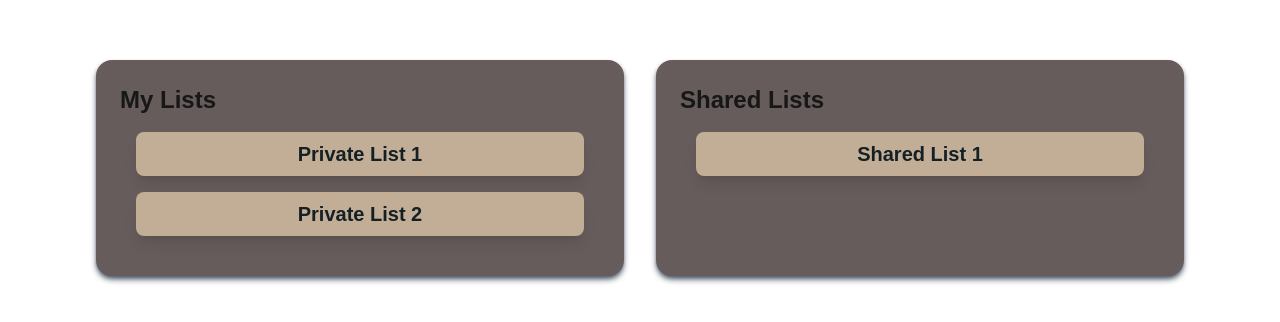
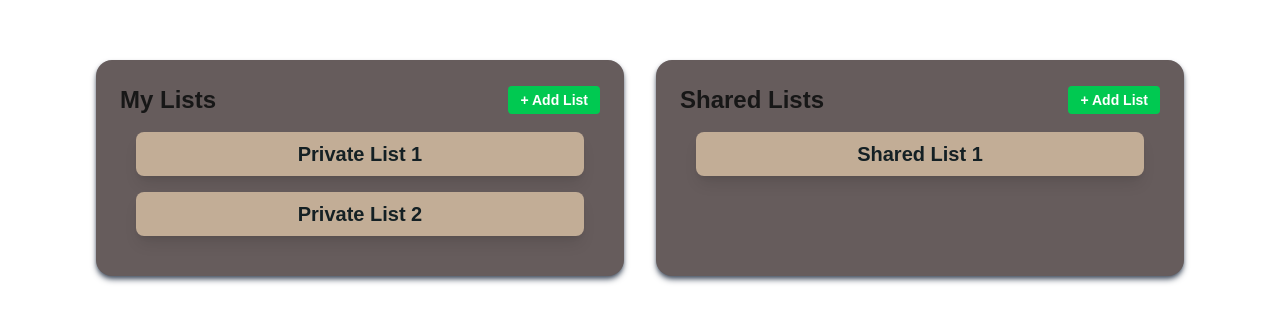
Before and after one commit to janthonii/WatchHat, a Next.js app in the folder watchhat-app/: page /my-lists in a window 1280 px wide. Shown: the part 232-554 px from the top of the page. Built offline with nearby package versions, Linux system fonts and the light colour scheme.

Commit message:
AddingFormStuff

```diff
--- a/watchhat-app/src/app/my-lists/page.tsx
+++ b/watchhat-app/src/app/my-lists/page.tsx
@@ -1,6 +1,9 @@
+'use client'
 import ListItem from "@/components/ListItem";
+import ListPopup from "@/components/ListPopup";
+import React, { useState } from 'react';
 
-const allLists = [
+const userLists = [
     {
         id: 1,
         title: "Private List 1",
@@ -25,22 +28,80 @@ const allLists = [
 ];
 
 const MyLists = () => {
+    const [allLists, setAllLists] = useState(userLists);
+    const [isPopupOpen, setIsPopupOpen] = useState(false);
+    const [popupPosition, setPopupPosition] = useState<'left' | 'right'>('right');
+    const [isAddingSharedList, setIsAddingSharedList] = useState(false);
+    const [newListTitle, setNewListTitle] = useState('');
+
     const privateLists = allLists.filter(list => !list.isShared);
     const sharedLists = allLists.filter(list => list.isShared);
 
+    const handleAddListClick = (isShared: boolean, side: 'left' | 'right') => {
+        setIsAddingSharedList(isShared);
+        setPopupPosition(side);
+        setIsPopupOpen(true);
+    };
+
+    const handleSubmit = (e: React.FormEvent) => {
+        e.preventDefault();
+
+        const newList = {
+            id: Math.max(...allLists.map(l => l.id), 0) + 1,
+            title: newListTitle,
+            participants: [],
+            movies: [],
+            isShared: isAddingSharedList
+        };
+
+        //update state with new list
+        setAllLists([...allLists, newList]);
+
+        // Reset form and close popup
+        setNewListTitle('');
+        setIsPopupOpen(false);
+    };
+
+
     return (
         <section className="flex justify-center items-center min-h-screen">
-        <div className="grid grid-cols-1 md:grid-cols-2 gap-8 max-w-6xl w-full p-8">
-            <div className="p-6 rounded-2xl shadow-md shadow-gray-600" style={{ backgroundColor: '#665C5C' }}>
-            <h2 className="text-2xl font-bold mb-4">My Lists</h2>
-            {privateLists.map(list => (<ListItem key={list.id} listitem={list}></ListItem>))}
+            <div className="grid grid-cols-1 md:grid-cols-2 gap-8 max-w-6xl w-full p-8">
+                <div className="p-6 rounded-2xl shadow-md shadow-gray-600 w-full" style={{ backgroundColor: '#665C5C' }}>
+                    <div className="flex justify-between items-center mb-4">
+                        <h2 className="text-2xl font-bold">My Lists</h2>
+                        <button onClick={() => handleAddListClick(false, 'left')} className="bg-green-500 hover:bg-green-700 text-white font-bold py-1 px-3 rounded text-sm">+ Add List</button>
+                    </div>
+                    {privateLists.map(list => (<ListItem key={list.id} listitem={list} />))}
+                </div>
+
+                <div className="p-6 rounded-2xl shadow-md shadow-gray-600 w-full" style={{ backgroundColor: '#665C5C' }}>
+                    <div className="flex justify-between items-center mb-4">
+                        <h2 className="text-2xl font-bold">Shared Lists</h2>
+                        <button onClick={() => handleAddListClick(true, 'right')} className="bg-green-500 hover:bg-green-700 text-white font-bold py-1 px-3 rounded text-sm">+ Add List</button>
+                    </div>
+                    {sharedLists.map(list => (<ListItem key={list.id} listitem={list} />))}
+                </div>
             </div>
 
-            <div className="p-6 rounded-2xl shadow-md shadow-gray-600" style={{ backgroundColor: '#665C5C' }}>
-            <h2 className="text-2xl font-bold mb-4">Shared Lists</h2>
-            {sharedLists.map(list => (<ListItem key={list.id} listitem={list}></ListItem>))}
-            </div>
-        </div>
+            <ListPopup trigger={isPopupOpen} onClose={() => { setIsPopupOpen(false); setNewListTitle(''); }} position={{ left: popupPosition === 'left' ? '1rem' : undefined, right: popupPosition === 'right' ? '1rem' : undefined, top: '50%', transform: 'translateY(-50%)'}}>
+                <form onSubmit={handleSubmit} className="p-4">
+                    <h3 className="text-xl font-bold mb-4 ">Add New {isAddingSharedList ? 'Shared' : 'Private'} List</h3>
+                    <div className="mb-4">
+                        <label className="block text-md font-bold mb-2 pt-2">List Name:</label>
+                        <input type="text" value={newListTitle} onChange={(e) => setNewListTitle(e.target.value)} className="w-full p-2 border rounded" required placeholder="Enter list name"/>
+                        {isAddingSharedList && (
+                        <div>
+                            <label className="block text-md font-bold mb-2 pt-2">Share With:</label>
+                            <input type="text" className="w-full p-2 border rounded" required placeholder="Enter Friend's Username"/>
+                        </div>
+                        )}
+                    </div>
+                    <div className="flex justify-end gap-2">
+                        <button type="button" onClick={() => {setIsPopupOpen(false); setNewListTitle('');}} className="px-4 py-2 bg-gray-500 text-white rounded hover:bg-gray-600">Cancel</button>
+                        <button type="submit" className="px-4 py-2 bg-blue-600 text-white rounded hover:bg-blue-700">Create List</button>
+                    </div>
+                </form>
+            </ListPopup>
         </section>
     );
 };
--- /dev/null
+++ b/watchhat-app/src/components/ListPopup.tsx
@@ -0,0 +1,40 @@
+import React from 'react';
+
+interface ListPopupProps {
+  trigger: boolean;
+  children: React.ReactNode;
+  onClose?: () => void;
+  position?: {
+    top?: string;
+    right?: string;
+    bottom?: string;
+    left?: string;
+    transform?: string;
+  };
+}
+
+function ListPopup({ trigger, children, onClose, position }: ListPopupProps) {
+  if (!trigger) return null;
+
+  const popupPosition = {
+    top: position?.top || '1rem',
+    right: position?.right || '1rem',
+    bottom: position?.bottom || 'auto',
+    left: position?.left || 'auto',
+  };
+
+  return (
+    <section>
+      <div className="fixed inset-0 z-50 pointer-events-none">
+        <div className="fixed flex items-start p-4 z-50" style={{top: popupPosition.top, right: popupPosition.right, bottom: popupPosition.bottom, left: popupPosition.left,}}>
+          <div className="opacity-80 backdrop-blur-sm rounded-xl shadow-xl p-6 w-full max-w-xs border border-black pointer-events-auto relative" style={{ backgroundColor: '#665C5C' }}>
+            <button className="absolute top-2 right-2 hover:text-red-500 text-xl" onClick={onClose}>✕</button>
+            {children}
+          </div>
+        </div>
+      </div>
+    </section>
+  );
+}
+
+export default ListPopup;
```
